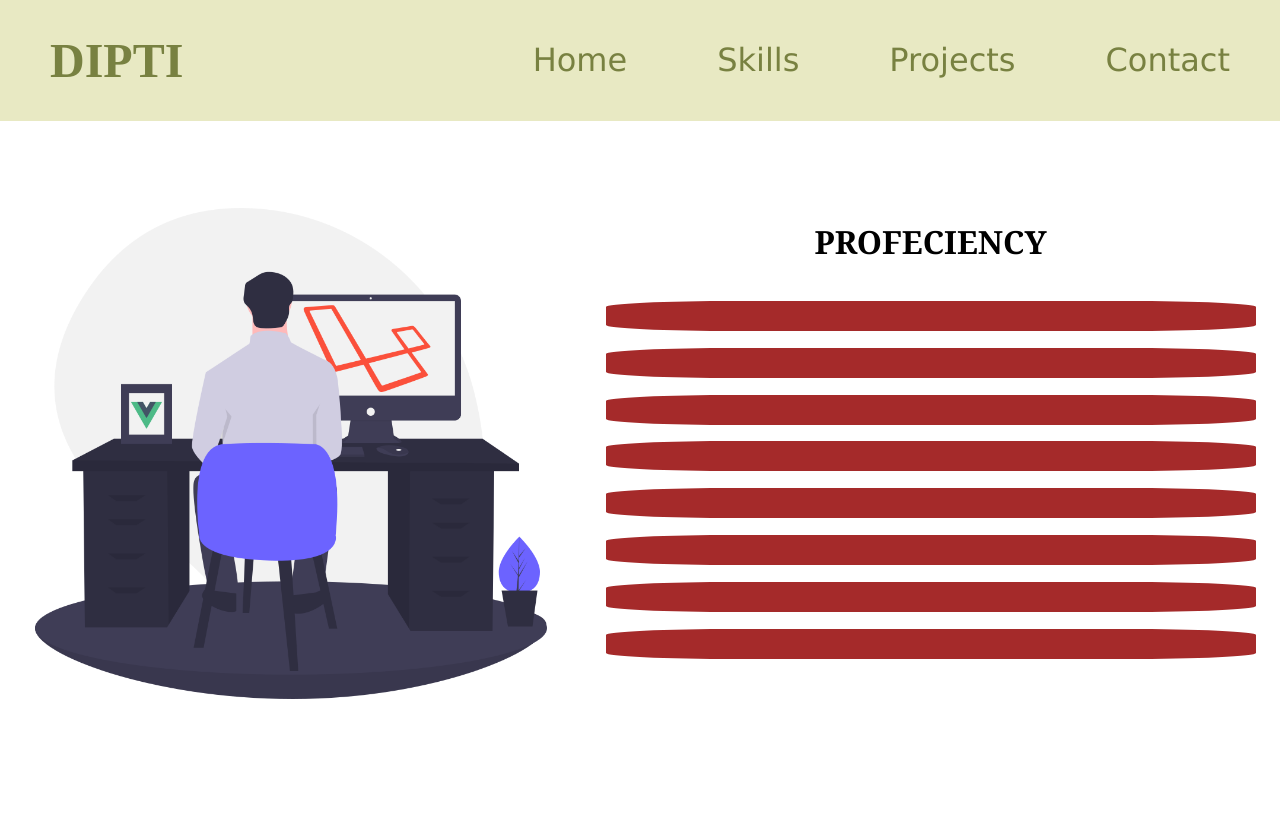
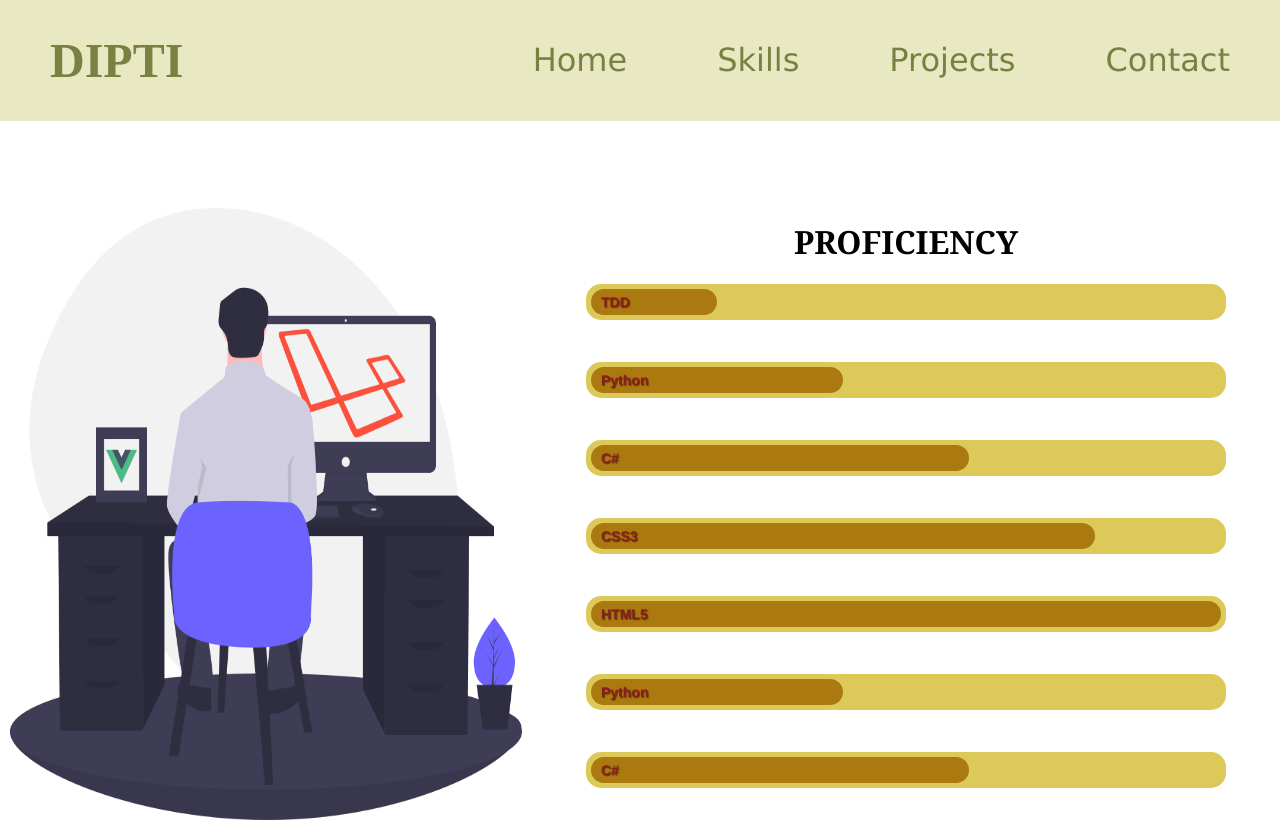
Before and after one commit to Dipti0704/portfolio, a React (Create React App) app: page /skills in a window 1280 px wide. Before the commit the page ends 800 px from the top, so only its background shows below. Built offline with nearby package versions, Linux system fonts and the light colour scheme.

Commit message:
skills page improved

```diff
--- a/src/components/Skills.css
+++ b/src/components/Skills.css
@@ -22,8 +22,98 @@
 .a{
     height: 30px;
     width: 650px;
-    background-color: brown;
+    background-color: rgb(180, 150, 16);
     border-radius: 20%;
 
 
 }
+
+/* style.css */
+body {
+    font-family: Helvetica, Arial, sans-serif;
+}
+
+.container {
+    width: 50%;
+    margin: 0 auto;
+}
+
+@keyframes load {
+    from {
+        width: 0%
+    }
+}
+
+@-webkit-keyframes load {
+    from {
+        width: 0%
+    }
+}
+
+@-moz-keyframes load {
+    from {
+        width: 0%
+    }
+}
+
+@-o-keyframes load {
+    from {
+        width: 0%
+    }
+}
+
+.bar {
+    background-color: #ddc959;
+    padding: 5px;
+    border-radius: 15px;
+    margin-bottom: 3em;
+    font-size: 14px;
+    color: #911c1c;
+    font-weight: bold;
+    text-shadow: 1px 1px 1px rgba(0, 0, 0, 0.5);
+}
+
+.bar::before {
+    content: attr(data-skill);
+    background-color:  #aa7910;
+    display: inline-block;
+    padding: 5px 0 5px 10px;
+    border-radius: inherit;
+    animation: load 2s 0s;
+    -webkit-animation: load 2s 0s;
+    -moz-animation: load 2s 0s;
+    -o-animation: load 2s 0s;
+}
+
+.bar.front::before {
+    background-color: #aa7910;
+}
+
+.bar.back::before {
+    background-color:  #aa7910;
+}
+
+.bar.learning::before {
+    width: calc(20% - 10px);
+}
+
+.bar.basic::before {
+    width: calc(40% - 10px);
+}
+
+.bar.intermediate::before {
+    width: calc(60% - 10px);
+}
+
+.bar.advanced::before {
+    width: calc(80% - 10px);
+}
+
+.bar.expert::before {
+    width: calc(100% - 10px);
+}
+.container h1{
+    text-align: center;
+    font-size: 2em;
+    font-family: Cambria, Cochin, Georgia, Times, 'Times New Roman', serif;
+}
--- a/src/components/SkillsPage3.js
+++ b/src/components/SkillsPage3.js
@@ -1,43 +1,25 @@
 import React, { useEffect, useState } from "react";
-import Skills from './Skills.png';
-import './Skills.css';
+import Skills from "./Skills.png";
+import "./Skills.css";
 
 function SkillsPage3() {
+  return (
+    <div className="skill">
+      <div className="skillImage">
+        <img src={Skills} alt="img"></img>
+      </div>
+      <div class="container">
+        <h1>PROFICIENCY</h1>
+        <div class="bar learning" data-skill="TDD"></div>
+        <div class="bar back basic" data-skill="Python"></div>
+        <div class="bar back intermediate" data-skill="C#"></div>
+        <div class="bar front advanced" data-skill="CSS3"></div>
+        <div class="bar front expert" data-skill="HTML5"></div>
+        <div class="bar back basic" data-skill="Python"></div>
+        <div class="bar back intermediate" data-skill="C#"></div>
 
-    return(
-        <div className="skill">
-            <div className="skillImage">
-                <img src ={Skills} alt="img"></img>
-            </div>
-            <div className="proficiency">
-                <h1>PROFECIENCY</h1>
-                <div className="a">
-                    <div className="a1"></div>
-                </div>
-                <div className="a">
-                    <div className="b1"></div>
-                </div>
-                <div className="a">
-                    <div className="c1"></div>
-                </div>
-                <div className="a">
-                    <div className="d1"></div>
-                </div>
-                <div className="a">
-                    <div className="e1"></div>
-                </div>
-                <div className="a">
-                    <div className="f1"></div>
-                </div>
-                <div className="a">
-                    <div className="g1"></div>
-                </div>
-                <div className="a">
-                    <div className="h1"></div>
-                </div>
-
-            </div>
-        </div>
-    )
+      </div>
+    </div>
+  );
 }
 export default SkillsPage3;
```
